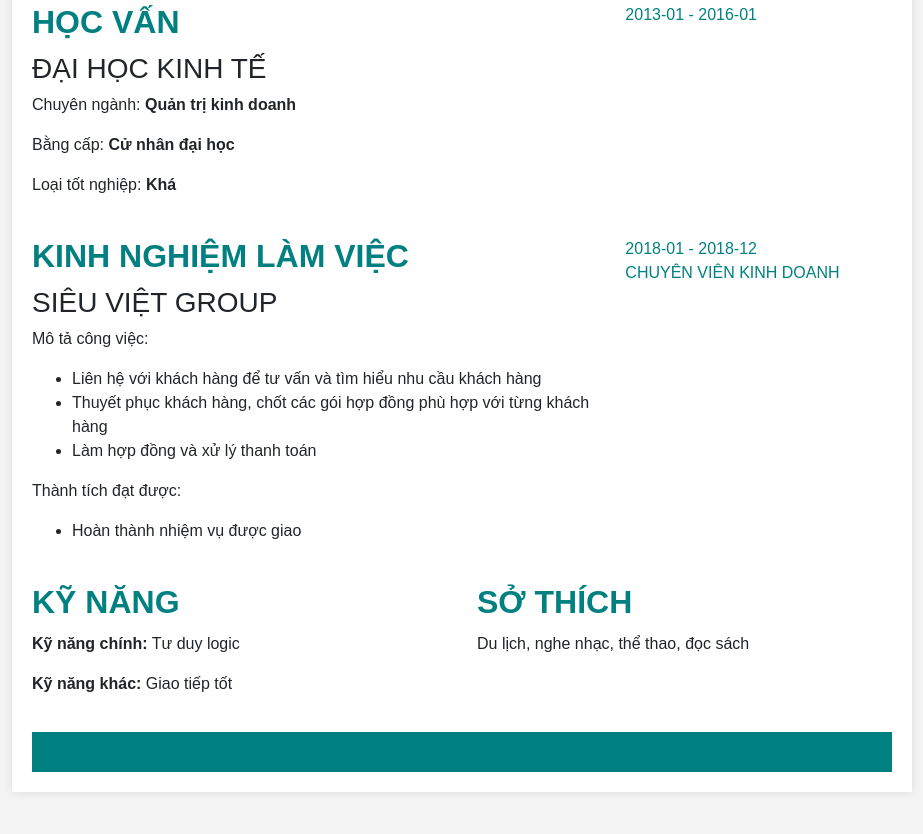
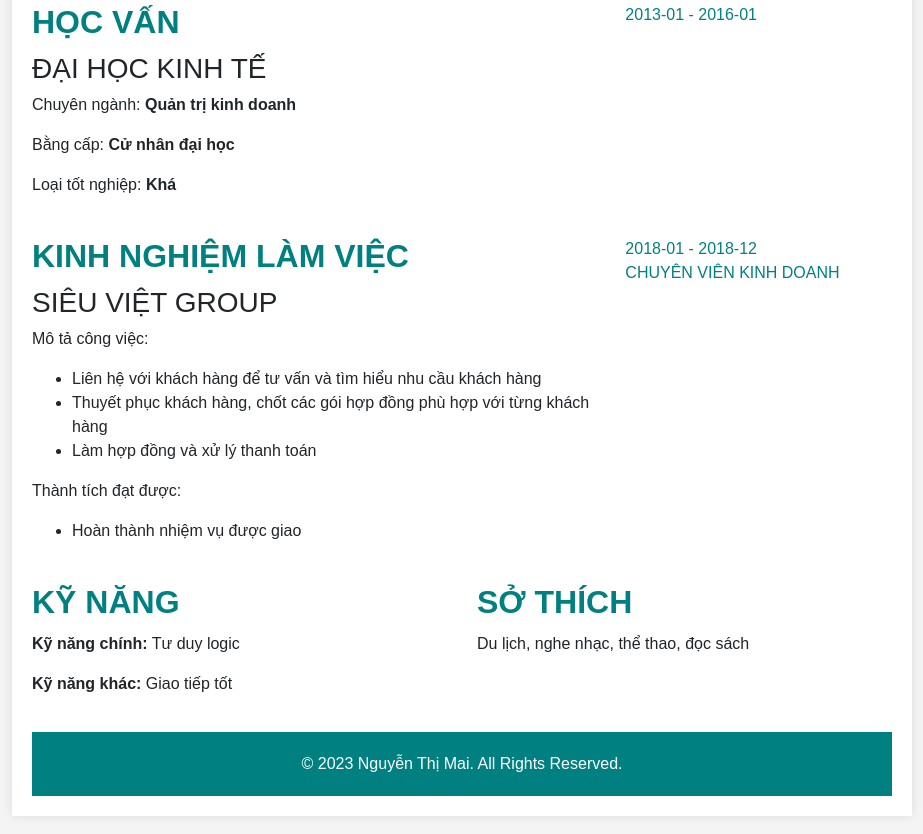
Before and after one commit to NHV30/NHV30.github.io, a plain HTML site: page index.html in a window 1280 px wide. Shown: the part 887-1721 px from the top of the page, without its empty margins (178-1101 px from the left). Before the commit the page ends 1699 px from the top, so only its background shows below. Drawn offline with nearby package versions, Linux system fonts and the light colour scheme.

Commit message:
Update index.html

```diff
--- a/index.html
+++ b/index.html
@@ -204,6 +204,7 @@
             </div>
         </div>
 		<div class="footer">
+			&copy; 2023 Nguyễn Thị Mai. All Rights Reserved.
 		</div>
     </div>
 
```
